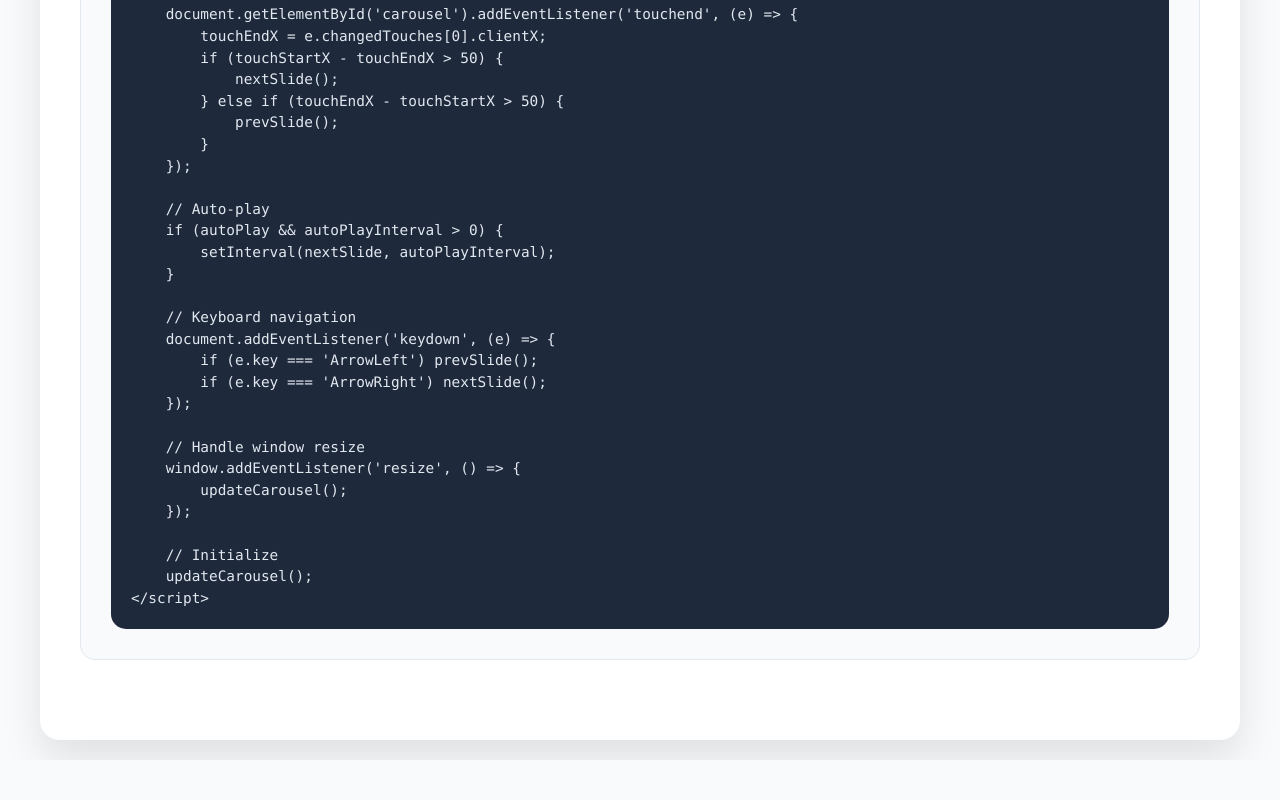
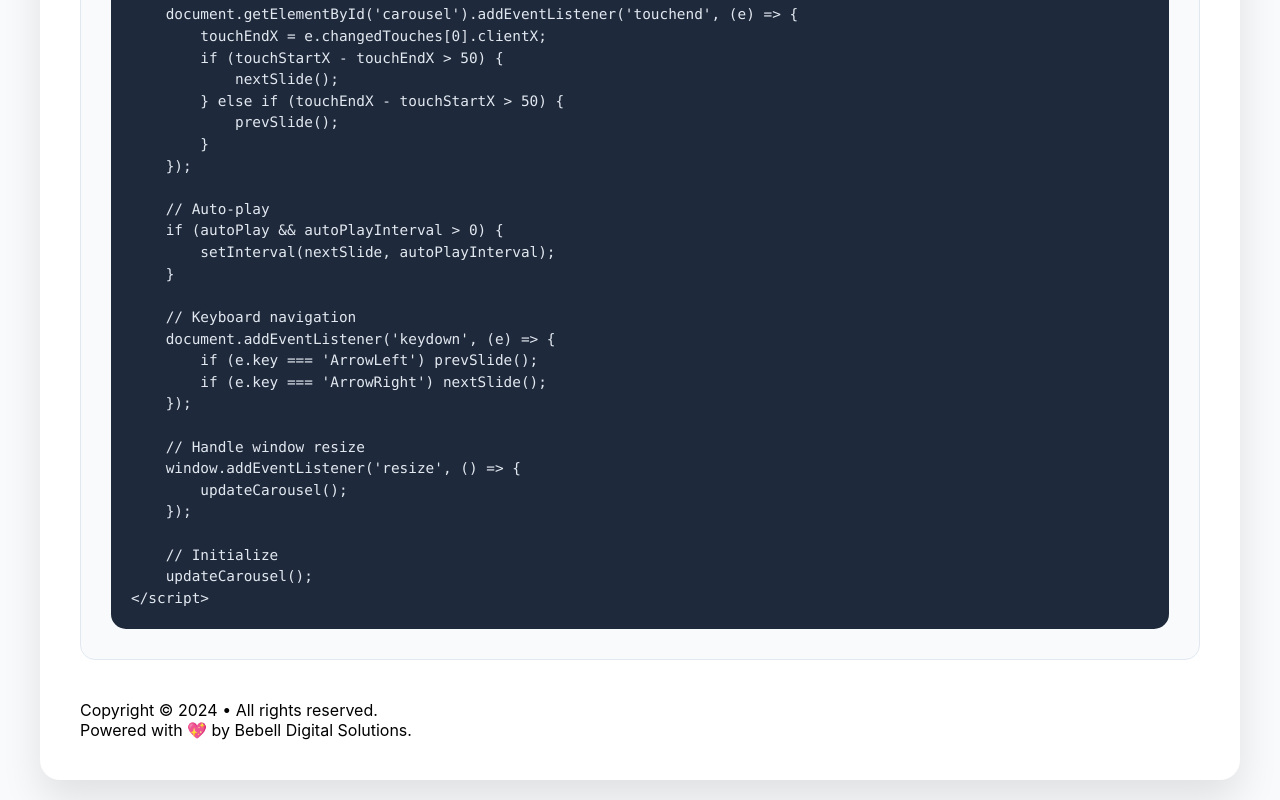
Before and after one commit to Bebell-Digital-Solutions/carousel-generator, a plain HTML site: page index.html in a window 1280 px wide. Shown: the part 7599-8399 px from the top of the page. Before the commit the page ends 8359 px from the top, so only its background shows below. Drawn offline with Linux system fonts and the light colour scheme.

Commit message:
Update index.html

```diff
--- a/index.html
+++ b/index.html
@@ -380,6 +380,16 @@
                     <pre id="generatedCode"></pre>
                 </div>
             </div>
+
+
+
+    <!-- Footer -->
+    <footer class="footer">
+        <p>Copyright © 2024 • All rights reserved.<br>Powered with 💖 by Bebell Digital Solutions.</p>
+    </footer>
+
+
+
         </div>
     </div>
 
```
